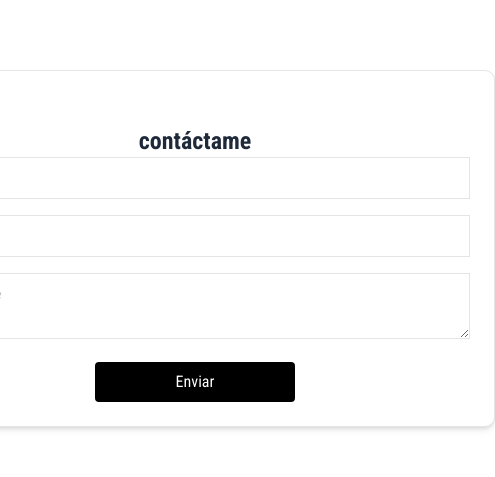
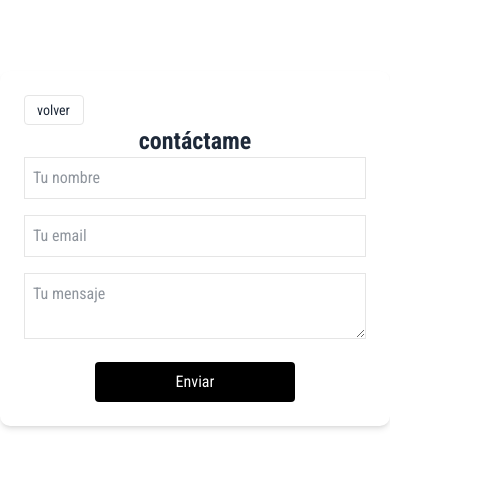
Before and after one commit to javierR26/portafolio, a Next.js app: page /formulario in a window 390 px wide. Shown: the part 246-723 px from the top of the page, 495 px wide, since content can reach past the window. Built offline with nearby package versions, Linux system fonts and the light colour scheme.

Commit message:
commit cinco nuevo responsive en formulario

```diff
--- a/app/formulario/page.tsx
+++ b/app/formulario/page.tsx
@@ -4,8 +4,8 @@ import Link from 'next/link';
 export default function Formulario() {
     return (
         <main className="flex justify-center items-center h-screen bg-white text-gray-800">
-            <div id="inicio" className="container mx-auto w-150 bg-white shadow-md rounded-lg p-6 border-1 border-black-500">
-                <div className='w-15'>
+            <div id="inicio" className="mx-auto w-full sm:w-11/12 md:w-3/4 lg:w-2/3 xl:w-1/2 bg-white shadow-md rounded-lg p-6"
+            >  <div className='w-15'>
                     <Link
                         href="/"
                         className=" px-3 py-1 text-sm border rounded hover:bg-gray-50 flex"
```
